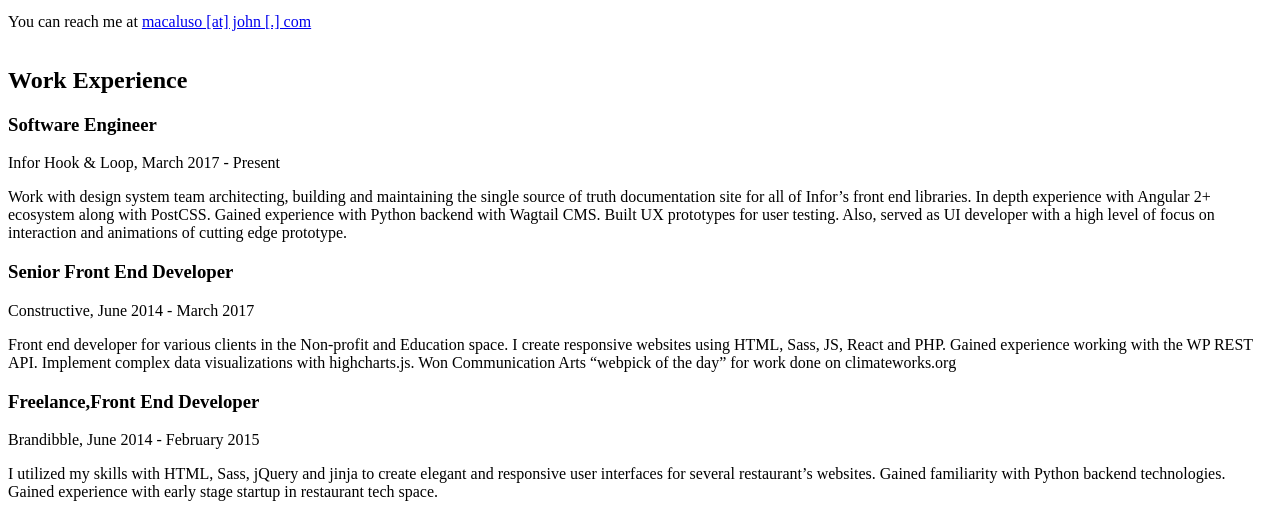
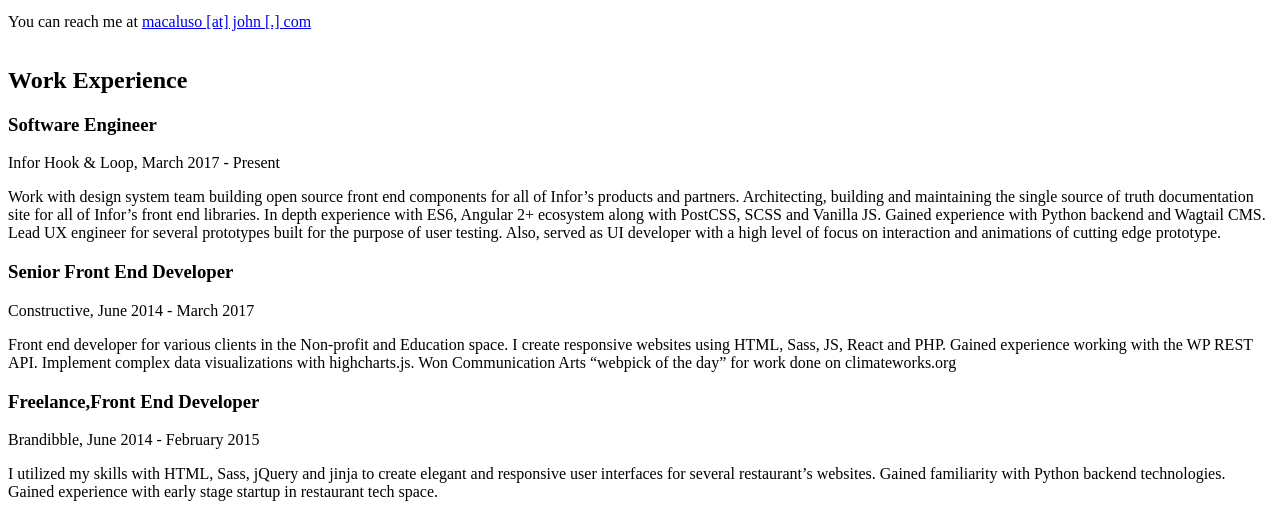
Before and after one commit to jmacaluso711/jmac, a Gatsby site: page /about in a window 1280 px wide. Shown: the part 271-788 px from the top of the page. Built offline with nearby package versions, Linux system fonts and the light colour scheme; Gatsby itself is replaced by a stand-in of ours.

Commit message:
resume update

```diff
--- a/src/pages/about.js
+++ b/src/pages/about.js
@@ -29,7 +29,7 @@
       <div className="resume-section">
         <h3 className="resume-section__title">Software Engineer</h3>
         <p className="resume-section__time-period">Infor Hook &amp; Loop, March 2017 - Present</p>
-        <p>Work with design system team architecting, building and maintaining the single source of truth documentation site for all of Infor’s front end libraries. In depth experience with Angular 2+ ecosystem along with PostCSS. Gained experience with Python backend with Wagtail CMS. Built UX prototypes for user testing. Also, served as UI developer with a high level of focus on interaction and animations of cutting edge prototype.</p>
+        <p>Work with design system team building open source front end components for all of Infor’s products and partners. Architecting, building and maintaining the single source of truth documentation site for all of Infor’s front end libraries. In depth experience with ES6, Angular 2+ ecosystem along with PostCSS, SCSS and Vanilla JS. Gained experience with Python backend and Wagtail CMS. Lead UX engineer for several prototypes built for the purpose of user testing. Also, served as UI developer with a high level of focus on interaction and animations of cutting edge prototype.</p>
       </div>
 
       <div className="resume-section">
```
Also changed, not shown: 1 other file.
